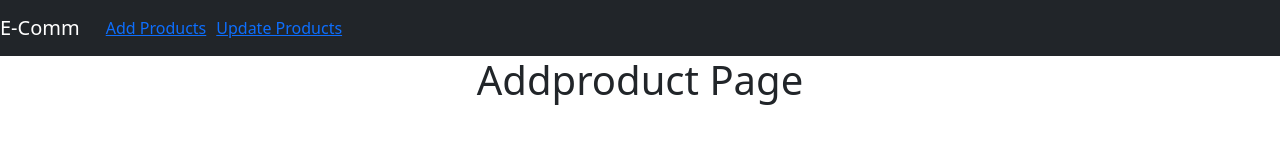
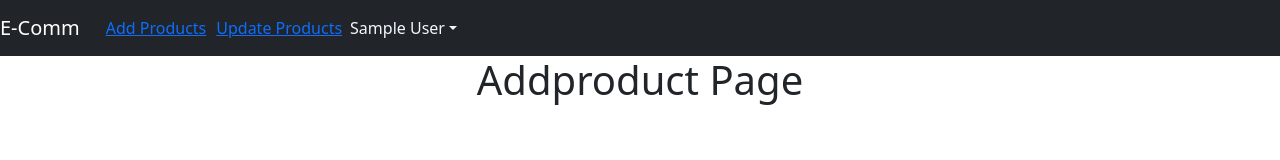
Before and after one commit to amazprashant/ecomm, a React (Create React App) app in the folder ecomm-dashboard/: page /addproduct in a window 1280 px wide. Shown: the top 160 px of the page. Built offline with nearby package versions, Linux system fonts and the light colour scheme; sample sign-in values are in the browser's storage.

Commit message:
React Protected Feature

```diff
--- a/ecomm-dashboard/src/App.css
+++ b/ecomm-dashboard/src/App.css
@@ -8,6 +8,10 @@
 }
 .navbar_warapper a{
   padding-left: 10px;
+}
+#basic-nav-dropdown
+{
+  color: aliceblue;
 }
 @media (prefers-reduced-motion: no-preference) {
   .App-logo {
--- a/ecomm-dashboard/src/Header.js
+++ b/ecomm-dashboard/src/Header.js
@@ -1,7 +1,18 @@
-import { Navbar, Nav } from 'react-bootstrap';
+import { Navbar, Nav, NavDropdown } from 'react-bootstrap';
 import { Link } from 'react-router-dom';
+import { useNavigate } from 'react-router-dom';
+
 
 function Header() {
+    let user = JSON.parse(localStorage.getItem('User-Info'));
+    const history = useNavigate();
+
+    function logout() {
+        console.warn("sakshi");
+        localStorage.clear("");
+        history("/register");
+
+    }
     return (
         <div>
             <Navbar bg="dark" variant="dark">
@@ -20,6 +31,16 @@ function Header() {
                             </>
                     }
                 </Nav>
+
+                {localStorage.getItem('User-Info') ?
+                    <Nav>
+                        <NavDropdown title={user && user.name} id="basic-nav-dropdown">
+                            <NavDropdown.Item onClick={logout}>Logout</NavDropdown.Item>
+
+                        </NavDropdown>
+                    </Nav>
+                    : null
+                }
             </Navbar>
 
         </div>
```
